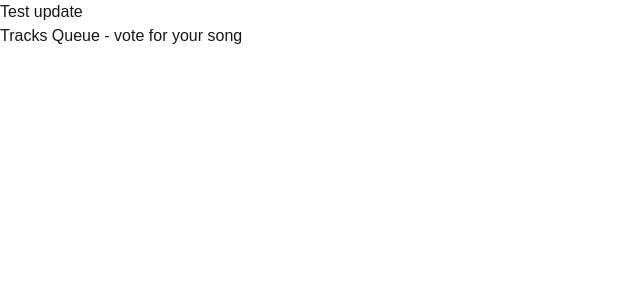
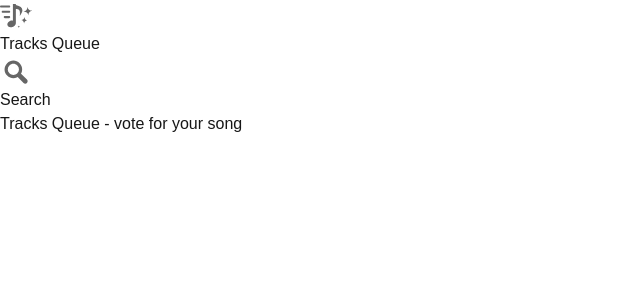
Before and after one commit to Thomas-Heniart/jukebox, a Next.js app: page /tracks-queue in a window 1280 px wide. Shown: the top 300 px of the page, without its empty margins (0-640 px from the left). Built offline with nearby package versions, Linux system fonts and the light colour scheme.

Commit message:
feat: navbar

```diff
--- a/src/app/layouts/appContainer.tsx
+++ b/src/app/layouts/appContainer.tsx
@@ -1,12 +1,44 @@
 import React from "react";
+import Image from "next/image";
+import Link from "next/link";
 
 export default function AppContainer({
   children,
+  currentPage,
 }: Readonly<{
   children: React.ReactNode;
+  currentPage?: string;
 }>) {
   return (
     <div className="grid grid-rows-[20px_1fr_20px] items-center justify-items-center min-h-screen p-8 pb-20 gap-16 sm:p-20 font-[family-name:var(--font-geist-sans)]">
+      <header className="flex gap-6 flex-wrap items-center justify-center font-bold text-1xl">
+        <Link
+          href="/tracks-queue"
+          className={`flex items-center gap-2 hover:underline hover:underline-offset-4 ${currentPage === "tracks-queue" ? "underline underline-offset-4" : ""}`}
+        >
+          <Image
+            aria-hidden
+            src="/tracks-queue.svg"
+            alt="Tracks Queue"
+            width={32}
+            height={32}
+          />
+          Tracks Queue
+        </Link>
+        <Link
+          href="/search"
+          className={`flex items-center gap-2 hover:underline hover:underline-offset-4 ${currentPage === "search" ? "underline underline-offset-4" : ""}`}
+        >
+          <Image
+            aria-hidden
+            src="/loop.svg"
+            alt="Search Icon"
+            width={32}
+            height={32}
+          />
+          Search
+        </Link>
+      </header>
       <main className="flex flex-col gap-8 row-start-2 items-start">
         {children}
       </main>
--- a/src/app/search/page.tsx
+++ b/src/app/search/page.tsx
@@ -24,7 +24,7 @@ export default function Search() {
     };
 
   return (
-    <AppContainer>
+    <AppContainer currentPage={"search"}>
       <input
         value={search}
         onChange={(e) => setSearch(e.target.value)}
--- a/src/app/tracks-queue/actions.ts
+++ b/src/app/tracks-queue/actions.ts
@@ -7,9 +7,7 @@ import {
 } from "@/app/tracks-queue/typing";
 import {
   spotifyCurrentTrack,
-  spotifyPlaylist,
   spotifyQueuedTracks,
-  updateSpotifyPlaylist,
 } from "@/app/api/spotify/spotifyApi";
 import { appContainer } from "@/app/config/config";
 import { getUserId } from "@/app/lib/auth";
@@ -47,9 +45,3 @@ export const voteTrack = async ({
   const trackVotes = appContainer().resolve<TrackVotes>("votes");
   await trackVotes.vote({ trackId, userId, vote });
 };
-
-export const doUpdateQueue = async () => {
-  const trackVotes = appContainer().resolve<TrackVotes>("votes");
-  const playlist = await spotifyPlaylist();
-  await updateSpotifyPlaylist(trackVotes.within(playlist));
-};
--- a/src/app/tracks-queue/page.tsx
+++ b/src/app/tracks-queue/page.tsx
@@ -5,7 +5,6 @@ import React, { MouseEventHandler, useEffect, useState } from "react";
 import { PlayingTrack, QueuedTrack } from "@/app/tracks-queue/typing";
 import AppContainer from "@/app/layouts/appContainer";
 import {
-  doUpdateQueue,
   getCurrentTrack,
   queuedTracks,
   voteTrack,
@@ -140,14 +139,8 @@ export default function TracksQueue() {
       );
     };
 
-  const onRefreshClick: MouseEventHandler<HTMLButtonElement> = (e) => {
-    e.preventDefault();
-    doUpdateQueue().catch(console.error);
-  };
-
   return (
-    <AppContainer>
-      <button onClick={onRefreshClick}>Test update</button>
+    <AppContainer currentPage={"tracks-queue"}>
       <h1 className="font-bold text-2xl">Tracks Queue - vote for your song</h1>
       <ol className="w-full">
         {queue.map((track, i) => (
```
Also changed, not shown: public/loop.svg (added), public/tracks-queue.svg (added).
